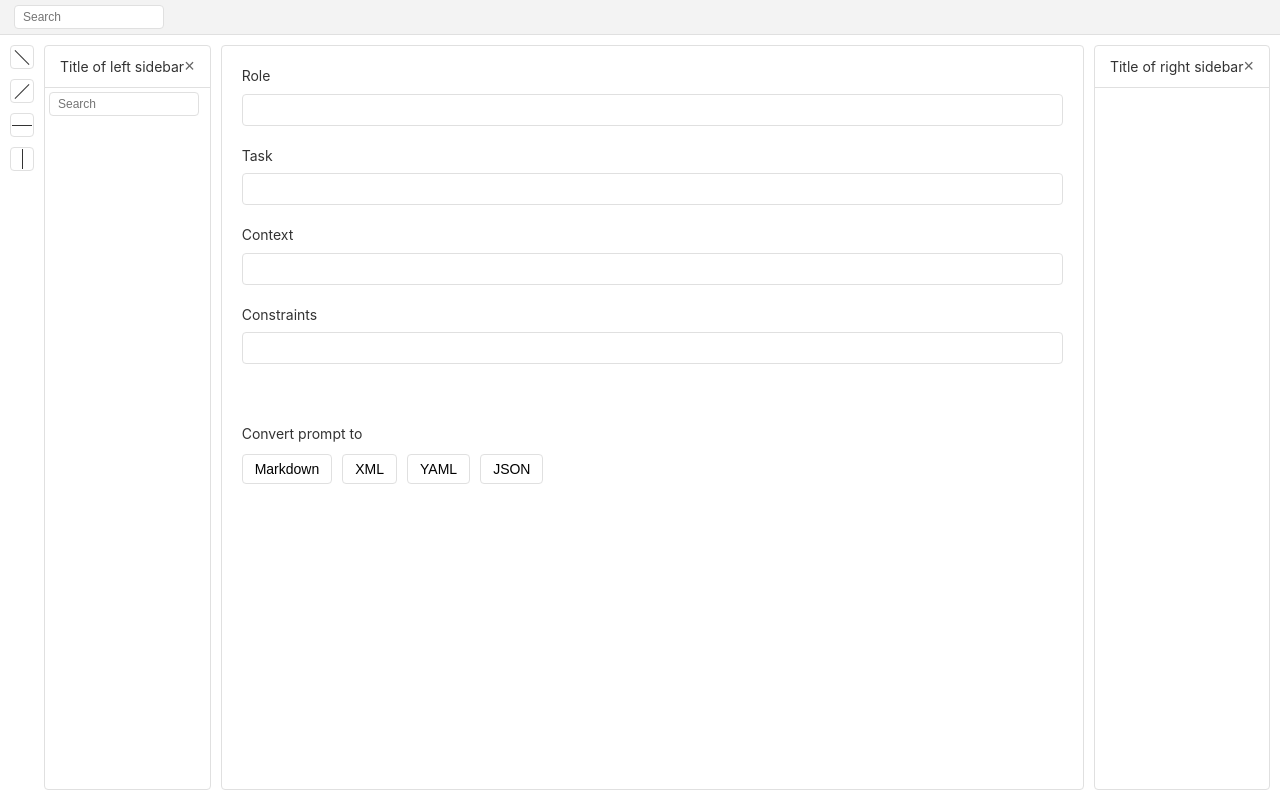
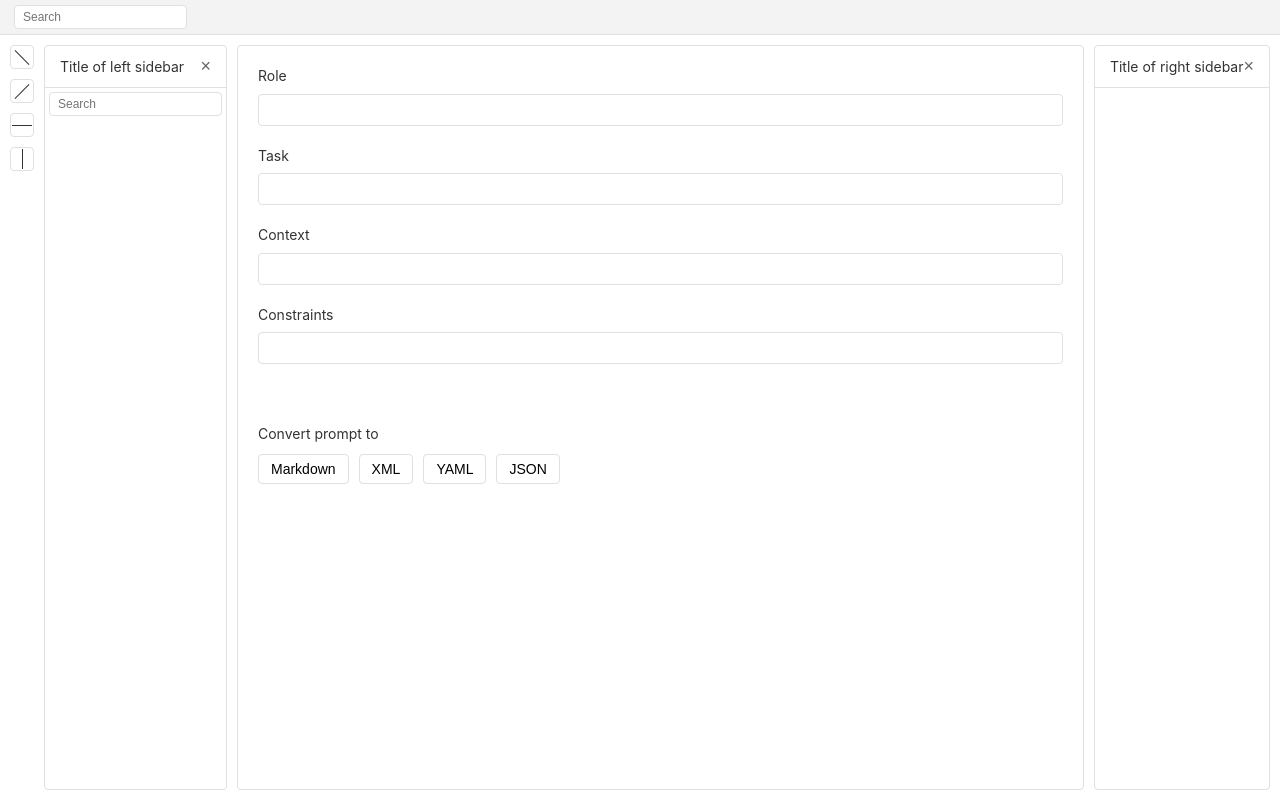
Before and after one commit to kullik01/Promptosaurus, a React (Vite) app: page / in a window 1280 px wide. Built offline with nearby package versions, Linux system fonts and the light colour scheme.

Commit message:
Fix width of search bar in left side panel

```diff
--- a/src/styles/App.css
+++ b/src/styles/App.css
@@ -58,7 +58,7 @@
   border-radius: 4px;
   border: 1px solid var(--color-border);
   font-size: 12px;
-  width: 150px;
+  width: 100%;
 }
 
 /* Content container */
```
